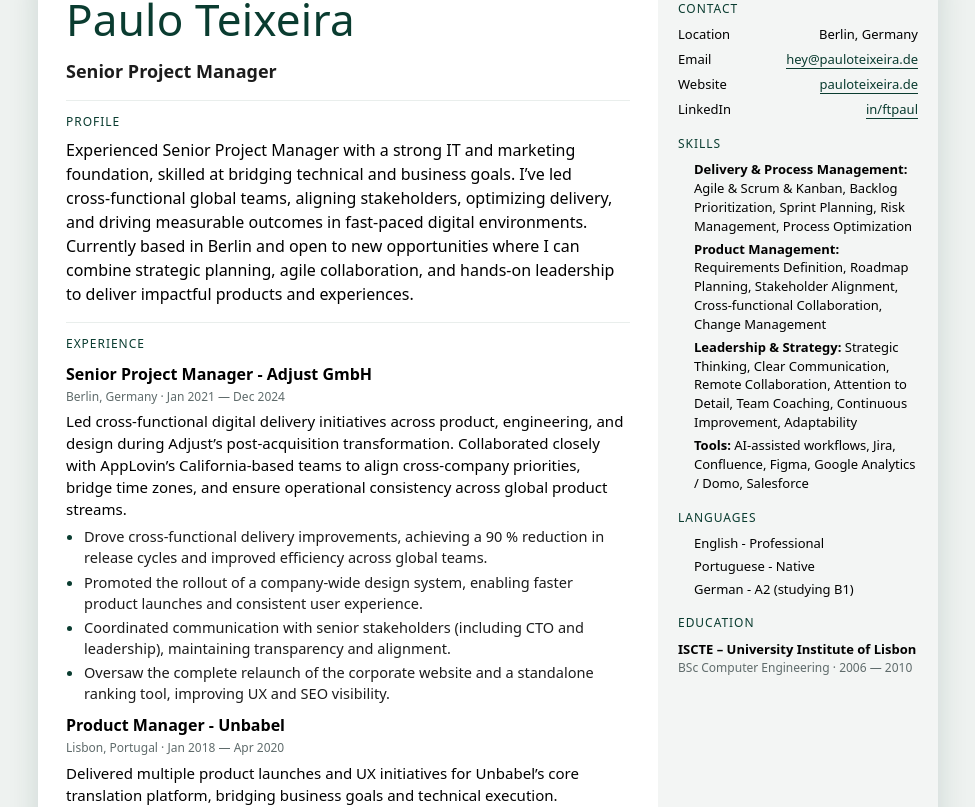
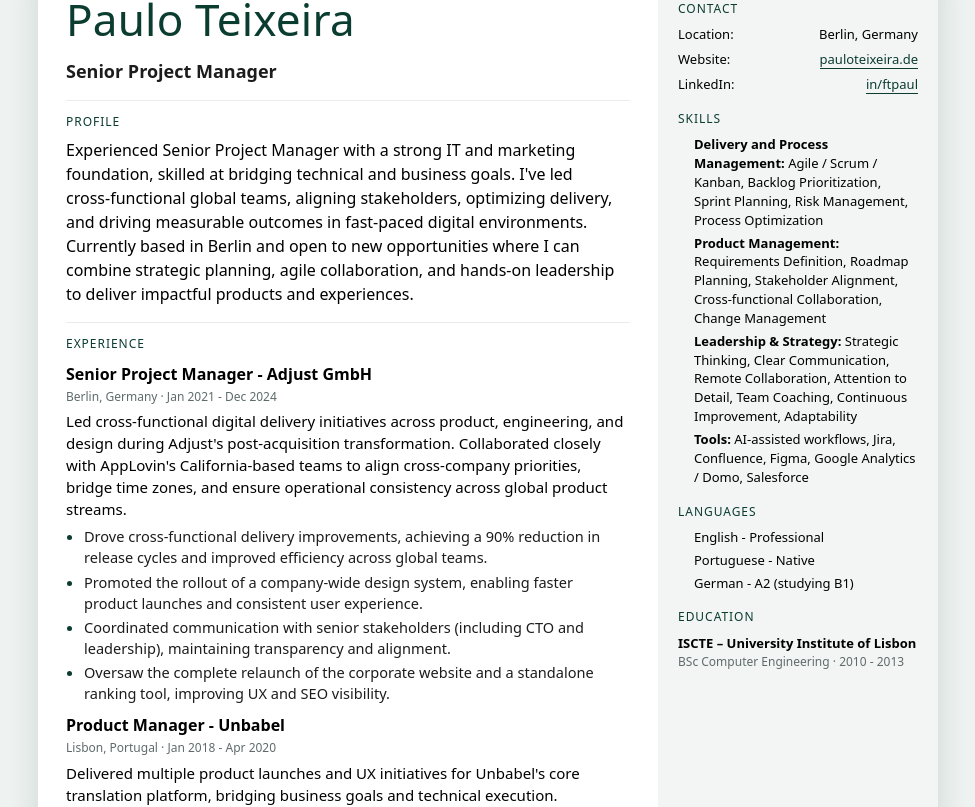
Before and after one commit to ftpaul/ftpaul, a Next.js app: page /resume in a window 1280 px wide. Shown: the part 176-983 px from the top of the page, without its empty margins (152-1127 px from the left). Built offline with nearby package versions, Linux system fonts and the light colour scheme.

Commit message:
updated contacts

```diff
--- a/app/resume/PrintButton.tsx
+++ b/app/resume/PrintButton.tsx
@@ -1,32 +1,26 @@
-"use client";
+"use client"
+
+import { useEffect, useState } from "react";
 
 export default function PrintButton() {
-  const isLocalhost =
-    typeof window !== "undefined" &&
-    (window.location.hostname === "localhost" ||
-      window.location.hostname === "127.0.0.1" ||
-      window.location.hostname === "0.0.0.0");
+  const [isLocalhost, setIsLocalhost] = useState(false);
+
+  useEffect(() => {
+    const h = typeof window !== "undefined" ? window.location.hostname : "";
+    setIsLocalhost(
+      h === "localhost" || h === "127.0.0.1" || h === "::1" || h.endsWith(".local")
+    );
+  }, []);
 
   const pdfPath = "/2025_Paulo_Teixeira.pdf";
 
-  if (isLocalhost) {
-    return (
-      <button onClick={() => window.print()} aria-label="Download PDF" className="printButton">
-        Download PDF
-      </button>
-    );
-  }
-
   return (
-    <a
-      href={pdfPath}
+    <button
+      onClick={isLocalhost ? () => window.print() : () => window.open(pdfPath, "_blank")}
+      aria-label="Download PDF"
       className="printButton"
-      aria-label="Download PDF"
-      target="_blank"
-      rel="noopener noreferrer"
-      download
     >
       Download PDF
-    </a>
+    </button>
   );
 }
--- a/app/resume/page.tsx
+++ b/app/resume/page.tsx
@@ -1,11 +1,12 @@
 // app/resume2/page.tsx
-import resume from "../../content/resume2.json";
-import styles from "./resume.module.css";
-import PrintButton from "./PrintButton";
+import resume from "../../content/resume2.json"
+import styles from "./resume.module.css"
+import PrintButton from "./PrintButton"
 
 export default function Page() {
   const basics = resume?.basics ?? {};
   const s = resume?.sections ?? {};
+  const isLocalhost = process.env.IS_LOCALHOST === 'true';
 
   return (
     <>
@@ -62,15 +63,18 @@ export default function Page() {
           <section className={styles.block}>
             <h3 className={styles.blockTitle}>Contact</h3>
             <ul className={styles.kv}>
-              {basics.location && <li><span>Location</span><span>{basics.location}</span></li>}
-              {basics.email && (
-                <li><span>Email</span><span><a href={`mailto:${basics.email}`}>{basics.email}</a></span></li>
+              {basics.location && <li><span>Location:</span><span>{basics.location}</span></li>}
+              {(basics.email && isLocalhost)&& (
+                <li><span>Email:</span><span><a href={`mailto:${basics.email}`}>{basics.email}</a></span></li>
+              )}
+              {(basics.phone && isLocalhost)&& (
+                <li><span>Phone:</span><span><a href={`tel:${basics.phone}`}>{basics.phone}</a></span></li>
               )}
               {basics.url?.href && (
-                <li><span>Website</span><span><a href={basics.url.href} target="_blank">{basics.url.label || basics.url.href}</a></span></li>
+                <li><span>Website:</span><span><a href={basics.url.href} target="_blank">{basics.url.label || basics.url.href}</a></span></li>
               )}
               {basics.linkedin?.href && (
-                <li><span>LinkedIn</span><span><a href={basics.url.href} target="_blank">{basics.linkedin.label || basics.linkedin.href}</a></span></li>
+                <li><span>LinkedIn:</span><span><a href={basics.linkedin.href} target="_blank">{basics.linkedin.label || basics.linkedin.href}</a></span></li>
               )}
             </ul>
           </section>
--- a/content/resume2.json
+++ b/content/resume2.json
@@ -6,7 +6,7 @@
     },
     "name": "Paulo Teixeira",
     "email": "hey@pauloteixeira.de",
-    "phone": "",
+    "phone": "+4915165197937",
     "linkedin": {
       "href": "https://linkedin.com/in/ftpaul",
       "label": "in/ftpaul"
@@ -98,10 +98,10 @@
       "name": "Skills",
       "items": [
         {
-          "name": "Delivery & Process Management",
+          "name": "Delivery and Process Management",
           "description": "Agile delivery, stakeholder alignment, cross‑functional leadership.",
           "keywords": [
-            "Agile & Scrum & Kanban",
+            "Agile / Scrum / Kanban",
             "Backlog Prioritization",
             "Sprint Planning",
             "Risk Management",
@@ -157,7 +157,7 @@
       "id": "summary",
       "name": "Summary",
       "columns": 1,
-      "content": "Experienced Senior Project Manager with a strong IT and marketing foundation, skilled at bridging technical and business goals. I’ve led cross‑functional global teams, aligning stakeholders, optimizing delivery, and driving measurable outcomes in fast‑paced digital environments. Currently based in Berlin and open to new opportunities where I can combine strategic planning, agile collaboration, and hands‑on leadership to deliver impactful products and experiences.",
+      "content": "Experienced Senior Project Manager with a strong IT and marketing foundation, skilled at bridging technical and business goals. I've led cross‑functional global teams, aligning stakeholders, optimizing delivery, and driving measurable outcomes in fast‑paced digital environments. Currently based in Berlin and open to new opportunities where I can combine strategic planning, agile collaboration, and hands‑on leadership to deliver impactful products and experiences.",
       "visible": true,
       "separateLinks": true
     },
@@ -207,7 +207,7 @@
           "studyType": "BSc",
           "area": "Computer Engineering",
           "location": "Lisbon, Portugal",
-          "date": "2006 — 2010",
+          "date": "2010 - 2013",
           "score": "",
           "summary": "",
           "url": {
@@ -272,14 +272,14 @@
           "company": "Adjust GmbH",
           "position": "Senior Project Manager",
           "location": "Berlin, Germany",
-          "date": "Jan 2021 — Dec 2024",
+          "date": "Jan 2021 - Dec 2024",
           "url": {
             "href": "",
             "label": ""
           },
-          "summary": "Led cross-functional digital delivery initiatives across product, engineering, and design during Adjust’s post-acquisition transformation. Collaborated closely with AppLovin’s California-based teams to align cross-company priorities, bridge time zones, and ensure operational consistency across global product streams. ",
+          "summary": "Led cross-functional digital delivery initiatives across product, engineering, and design during Adjust's post-acquisition transformation. Collaborated closely with AppLovin's California-based teams to align cross-company priorities, bridge time zones, and ensure operational consistency across global product streams. ",
           "highlights": [
-            "Drove cross-functional delivery improvements, achieving a 90 % reduction in release cycles and improved efficiency across global teams.",
+            "Drove cross-functional delivery improvements, achieving a 90% reduction in release cycles and improved efficiency across global teams.",
             "Promoted the rollout of a company-wide design system, enabling faster product launches and consistent user experience.",
             "Coordinated communication with senior stakeholders (including CTO and leadership), maintaining transparency and alignment.",
             "Oversaw the complete relaunch of the corporate website and a standalone ranking tool, improving UX and SEO visibility."
@@ -290,16 +290,16 @@
           "company": "Unbabel",
           "position": "Product Manager",
           "location": "Lisbon, Portugal",
-          "date": "Jan 2018 — Apr 2020",
+          "date": "Jan 2018 - Apr 2020",
           "url": {
             "href": "",
             "label": ""
           },
-          "summary": "Delivered multiple product launches and UX initiatives for Unbabel’s core translation platform, bridging business goals and technical execution.",
+          "summary": "Delivered multiple product launches and UX initiatives for Unbabel's core translation platform, bridging business goals and technical execution.",
           "highlights": [
             "Managed roadmap execution across design, development, and marketing teams.",
             "Improved release processes, achieving a four-fold increase in deployment speed.",
-            "Delivered 10 + product updates driving 40 % growth in new business and improved retention."
+            "Delivered 10+ product updates driving 40% growth in new business and improved retention."
           ],
           "visible": true
         },
@@ -307,7 +307,7 @@
           "company": "Landing.jobs",
           "position": "Marketing Lead / Growth Manager",
           "location": "Lisbon, Portugal",
-          "date": "Jan 2017 — Jun 2017",
+          "date": "Jan 2017 - Jun 2017",
           "url": {
             "href": "",
             "label": ""
@@ -322,7 +322,7 @@
           "company": "Inspiring Code",
           "position": "Co‑founder / Project Manager",
           "location": "Lisbon, Portugal",
-          "date": "Feb 2013 — Feb 2014",
+          "date": "Feb 2013 - Feb 2014",
           "url": {
             "href": "",
             "label": ""
```
Also changed, not shown: 1 other file (tests, documents, lock files or other folders).
